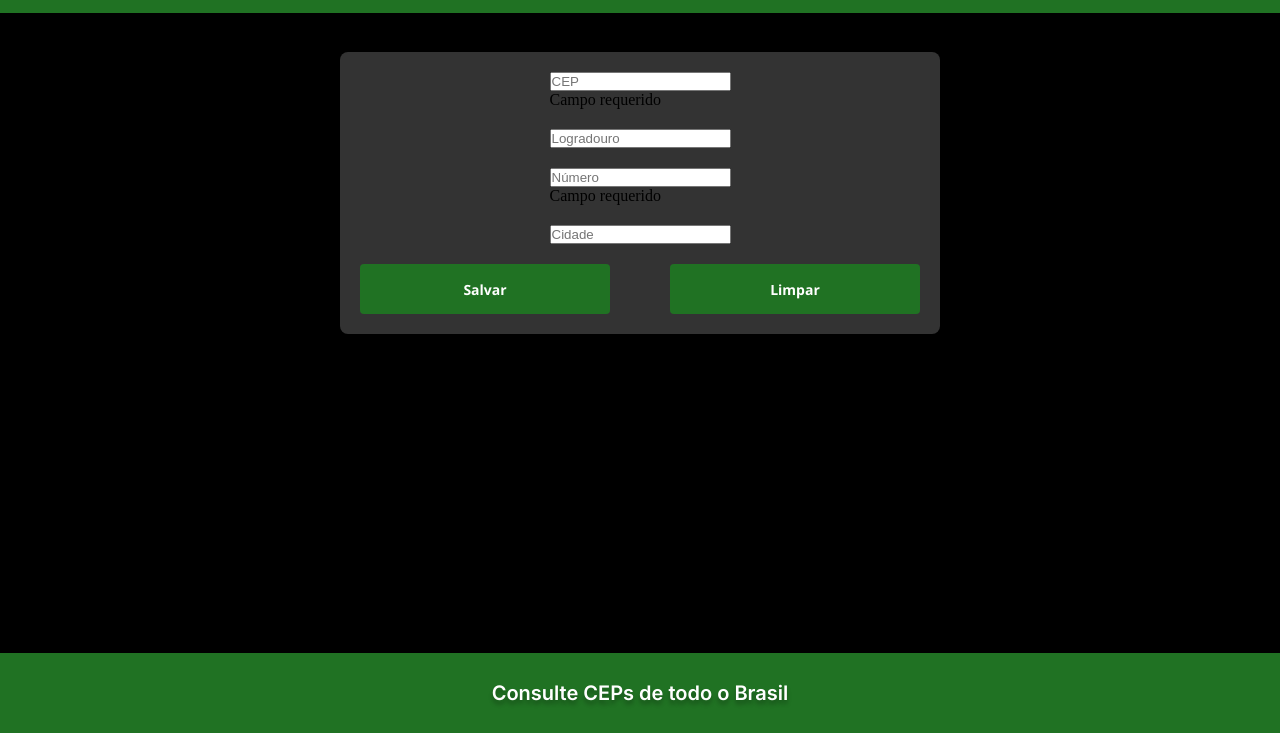
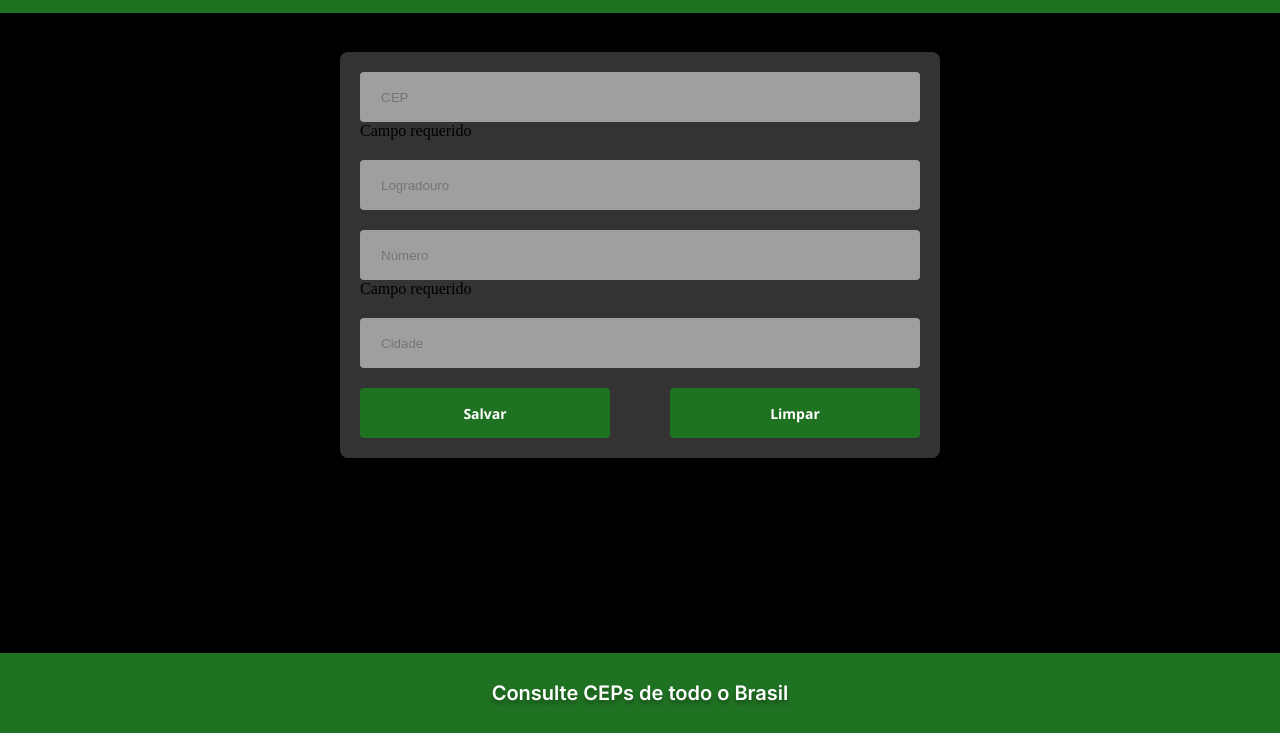
Before and after one commit to PabloDamato/SPA-ViaCEP, a plain HTML site: page index.html in a window 1280 px wide. Shown: the part 67-800 px from the top of the page. Drawn offline with nearby package versions, Linux system fonts and the light colour scheme.

Commit message:
update css

```diff
--- a/assets/css/styles.css
+++ b/assets/css/styles.css
@@ -120,6 +120,19 @@ form .btn-container button {
     font-size: 1.4rem;
 }
 
+form .form-control {
+    width: 100%;
+}
+
+form .form-control .form-input {
+    width: 100%;
+    height: 5rem;
+    border: 0;
+    border-radius: 0.4rem;
+    background-color: var(--gray-200);
+    padding: 0 2.1rem;
+}
+
 #list-section {
     display: flex;
     justify-content: center;
```
